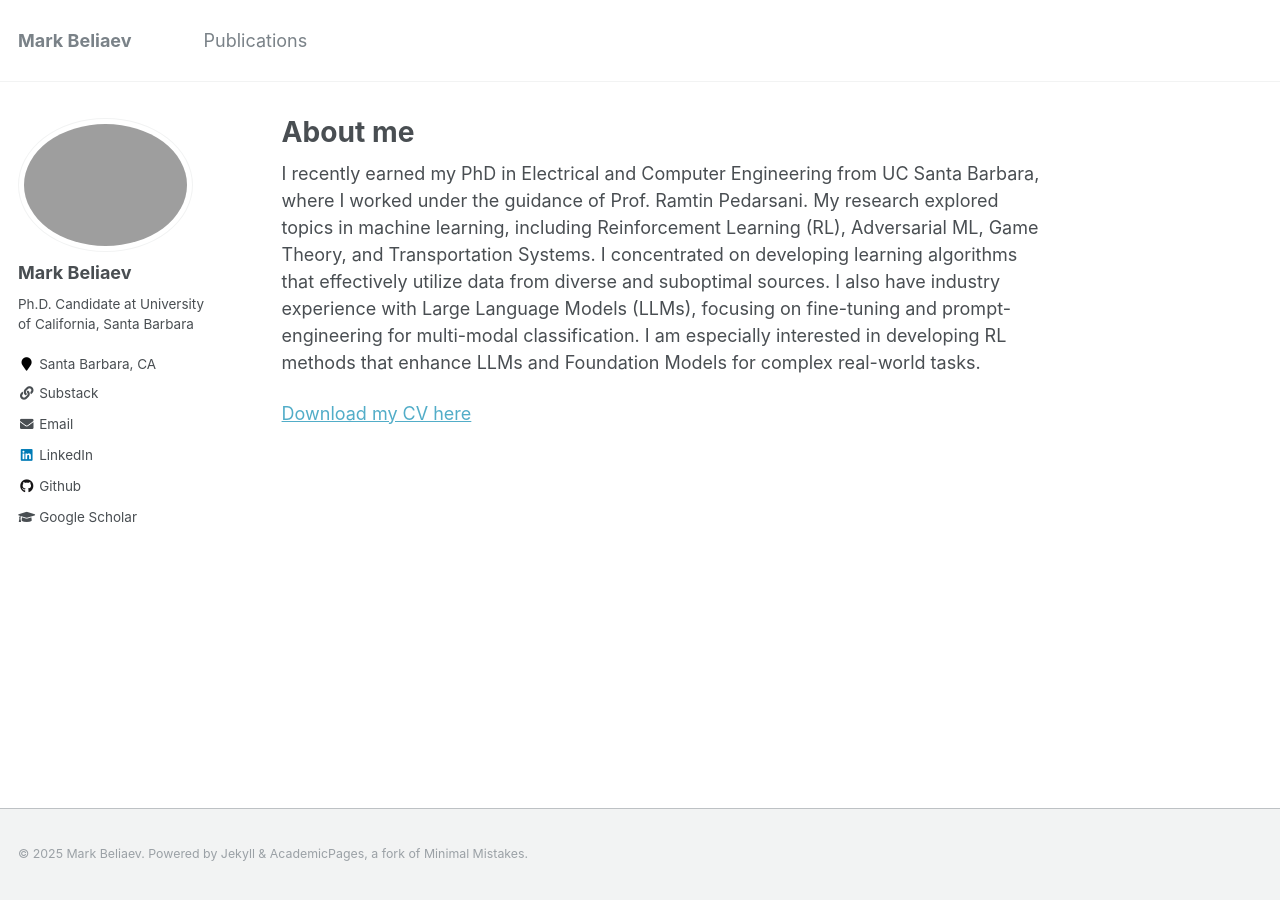
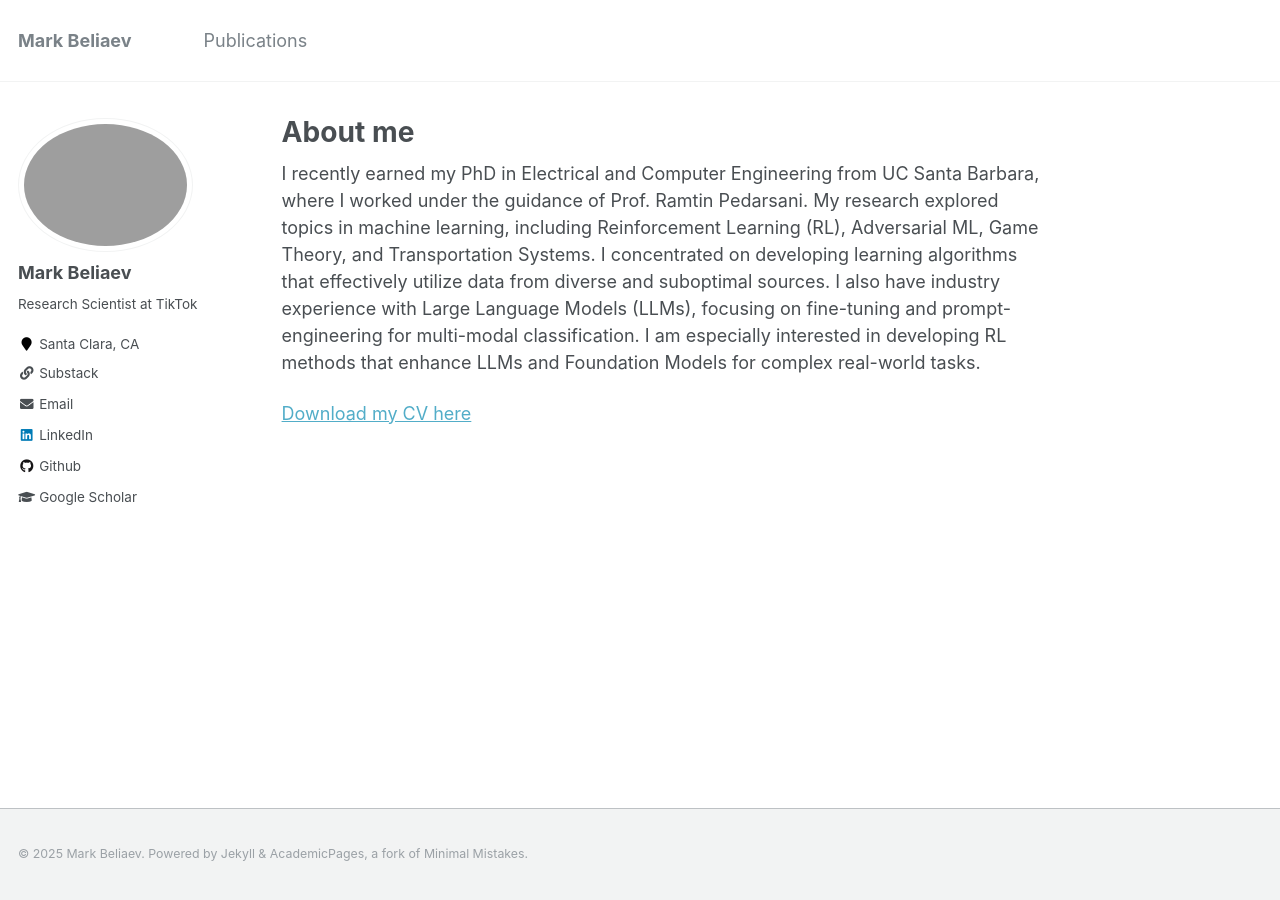
Before and after one commit to mbeliaev1/mbeliaev1.github.io, a Jekyll site: the page built from _pages/about.md, in a window 1280 px wide. Built offline with Jekyll 4.4.1, drawn with Linux system fonts in a browser that asks for light colours.

Commit message:
Update _config.yml w bd items and google scholar

```diff
--- a/_config.yml
+++ b/_config.yml
@@ -10,7 +10,7 @@ locale                   : "en-US"
 title                    : "Mark Beliaev"
 title_separator          : "-"
 name                     : &name "Mark Beliaev"
-description              : &description "Ph.D. Candidate at University of California, Santa Barbara"
+description              : &description "Research Scientist at TikTok"
 url                      : https://mbeliaev1.github.io # the base hostname & protocol for your site e.g. "https://mmistakes.github.io"
 baseurl                  : "" # the subpath of your site, e.g. "/blog"
 repository               : "mbeliaev1.github.io"
@@ -82,12 +82,12 @@ analytics:
 author:
   name             : "Mark Beliaev"
   avatar           : "mbeliaev1.jpeg"
-  bio              : "Ph.D. Candidate at University of California, Santa Barbara"
-  location         : "Santa Barbara, CA"
+  bio              : "Research Scientist at TikTok"
+  location         : "Santa Clara, CA"
   employer         :
   pubmed           :
-  googlescholar    : "https://scholar.google.com/citations?user=UZMTQiAAAAAJ&hl=en&oi=ao"
-  email            : "mbeliaev@ucsb.edu"
+  googlescholar    : "https://scholar.google.com/citations?user=R5eDnOwAAAAJ&hl=en&oi=ao"
+  email            : "markbeliaev@gmail.com"
   researchgate     :  # example: "https://www.researchgate.net/profile/yourprofile"
   uri              : "https://markbeliaev.substack.com/"
   bitbucket        :
```
